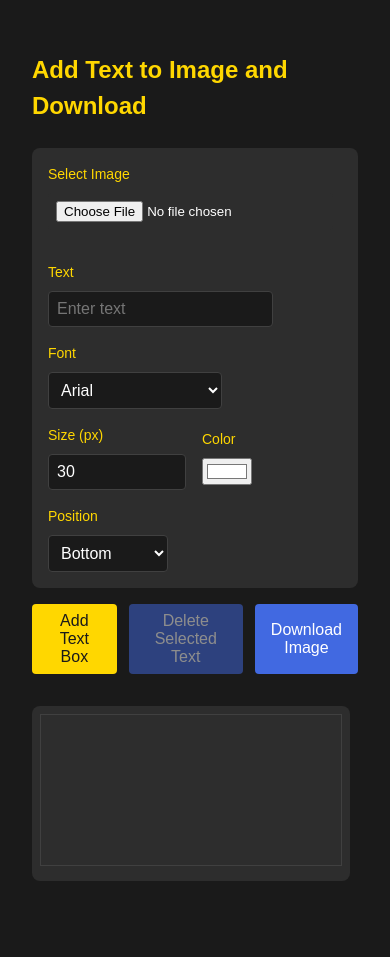
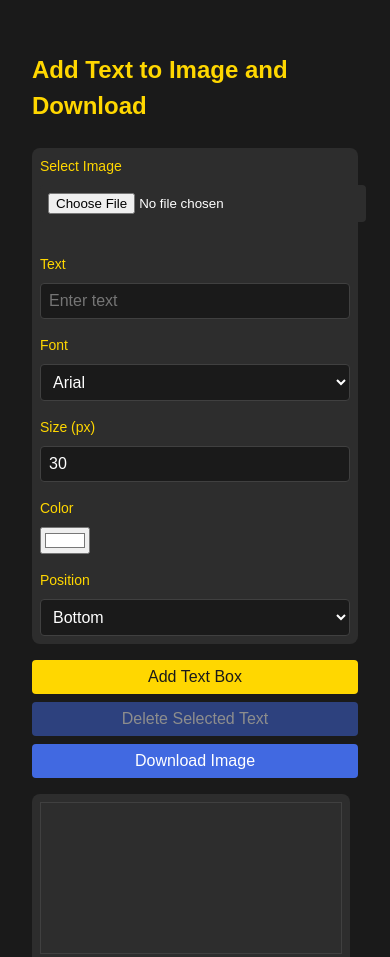
Before and after one commit to milquejas/Add-Text-To-Image-App, a website: page canvas.html in a window 390 px wide. Shown: the top 957 px of the page. Before the commit the page ends 929 px from the top, so only its background shows below. Drawn offline with Linux system fonts and the light colour scheme.

Commit message:
Added responsivenes when scaling down
.

```diff
--- a/styles.css
+++ b/styles.css
@@ -51,19 +51,21 @@ h2 {
 
 .controls {
   display: flex;
-  flex-wrap: wrap;
+  flex-direction: column;
   gap: var(--space-4);
   background-color: var(--color-surface);
   padding: var(--space-4);
   border-radius: var(--space-2);
   margin-bottom: var(--space-4);
-  align-items: center;
+  width: 100%;
+  box-sizing: border-box;
 }
 
 .control-group {
   display: flex;
   flex-direction: column;
   gap: var(--space-2);
+  width: 100%;
 }
 
 label {
@@ -74,13 +76,15 @@ label {
 input[type="text"],
 input[type="number"],
 select {
+  width: 100%;
+  min-width: unset;
+  box-sizing: border-box;
   background-color: var(--color-bg);
   border: 1px solid var(--color-border);
   color: var(--color-text);
   padding: var(--space-2);
   border-radius: var(--space-1);
   font-size: var(--font-size-base);
-  min-width: 120px;
 }
 
 input[type="file"] {
@@ -93,11 +97,15 @@ input[type="file"] {
 
 .button-group {
   display: flex;
-  gap: var(--space-3);
-  margin: var(--space-4) 0;
+  flex-wrap: wrap;
+  gap: var(--space-2);
+  width: 100%;
 }
 
 button {
+  flex: 1 1 auto;
+  min-width: 120px;
+  white-space: nowrap;
   background-color: var(--color-secondary);
   color: var(--color-text);
   border: none;
@@ -186,3 +194,24 @@ canvas {
 .text-box:hover .delete-btn {
   display: block;
 }
+
+/* Mobiiliresponsiivisuus */
+@media (max-width: 480px) {
+  .controls {
+    padding: var(--space-2);
+  }
+
+  .button-group {
+    flex-direction: column;
+  }
+
+  button {
+    width: 100%;
+  }
+
+  input[type="text"],
+  input[type="number"],
+  select {
+    font-size: 16px; /* Estää iOS zoomauksen input-kentissä */
+  }
+}
```
